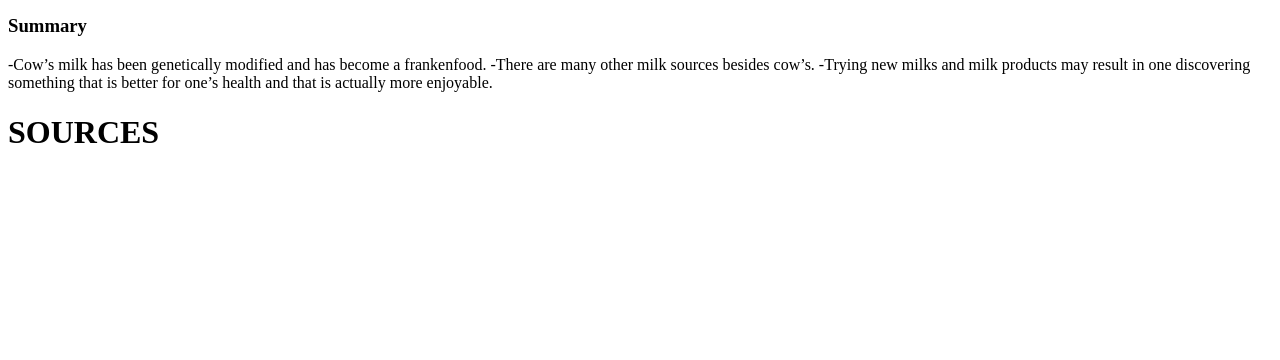
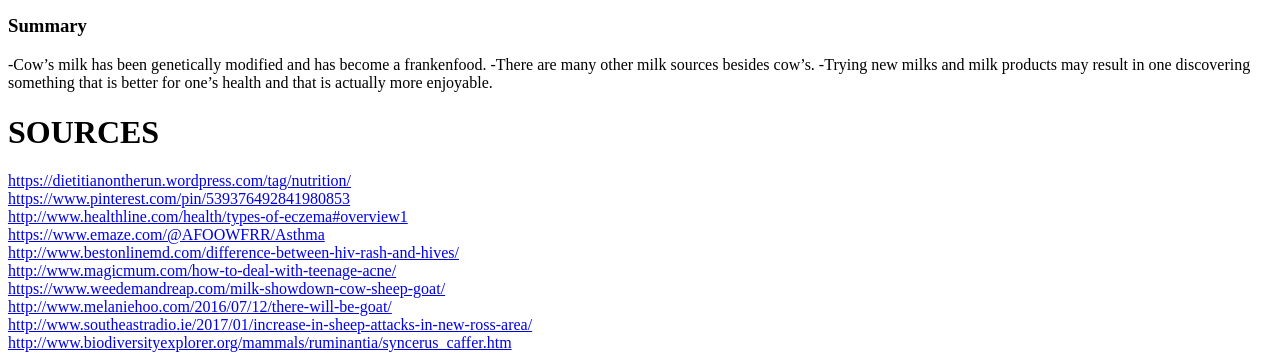
Before and after one commit to am8559/MYPROJECT, a plain HTML site: page index.html in a window 1280 px wide. Shown: the part 1937-2297 px from the top of the page. Before the commit the page ends 2109 px from the top, so only its background shows below. Drawn offline with Linux system fonts and the light colour scheme.

Commit message:
Update index.html

```diff
--- a/index.html
+++ b/index.html
@@ -82,14 +82,24 @@ Milk Sources. </p>
 <head>
 <h1> SOURCES </h1>
 </head>
-<a herf="https://dietitianontherun.wordpress.com/tag/nutrition/"> </a>
-<a herf="https://www.pinterest.com/pin/539376492841980853/"> </a>
-<a herf="http://www.healthline.com/health/types-of-eczema#overview1"> </a>
-<a herf="https://www.emaze.com/@AFOOWFRR/Asthma"> </a>
-<a herf="http://www.bestonlinemd.com/difference-between-hiv-rash-and-hives/"> </a>
-<a herf="http://www.magicmum.com/how-to-deal-with-teenage-acne/"> </a>
-<a herf="https://www.weedemandreap.com/milk-showdown-cow-sheep-goat/"> </a>
-<a herf="http://www.melaniehoo.com/2016/07/12/there-will-be-goat/"> </a>
-<a herf="http://www.southeastradio.ie/2017/01/increase-in-sheep-attacks-in-new-ross-area/"> </a>
-<a herf="http://www.biodiversityexplorer.org/mammals/ruminantia/syncerus_caffer.htm"> </a>
+<body>
+<a href="https://dietitianontherun.wordpress.com/tag/nutrition/"> https://dietitianontherun.wordpress.com/tag/nutrition/ </a>
+<div>
+<a href="https://www.pinterest.com/pin/539376492841980853/"> https://www.pinterest.com/pin/539376492841980853 </a>
+<div>
+<a href="http://www.healthline.com/health/types-of-eczema#overview1"> http://www.healthline.com/health/types-of-eczema#overview1 </a>
+<div>
+<a href="https://www.emaze.com/@AFOOWFRR/Asthma"> https://www.emaze.com/@AFOOWFRR/Asthma </a>
+<div>
+<a href="http://www.bestonlinemd.com/difference-between-hiv-rash-and-hives/"> http://www.bestonlinemd.com/difference-between-hiv-rash-and-hives/ </a>
+<div>
+<a href="http://www.magicmum.com/how-to-deal-with-teenage-acne/"> http://www.magicmum.com/how-to-deal-with-teenage-acne/ </a>
+<div>
+<a href="https://www.weedemandreap.com/milk-showdown-cow-sheep-goat/"> https://www.weedemandreap.com/milk-showdown-cow-sheep-goat/  </a>
+<div>
+<a href="http://www.melaniehoo.com/2016/07/12/there-will-be-goat/"> http://www.melaniehoo.com/2016/07/12/there-will-be-goat/ </a>
+<div>
+<a href="http://www.southeastradio.ie/2017/01/increase-in-sheep-attacks-in-new-ross-area/"> http://www.southeastradio.ie/2017/01/increase-in-sheep-attacks-in-new-ross-area/ </a>
+<div>
+<a href="http://www.biodiversityexplorer.org/mammals/ruminantia/syncerus_caffer.htm"> http://www.biodiversityexplorer.org/mammals/ruminantia/syncerus_caffer.htm </a>
 </html>
```
